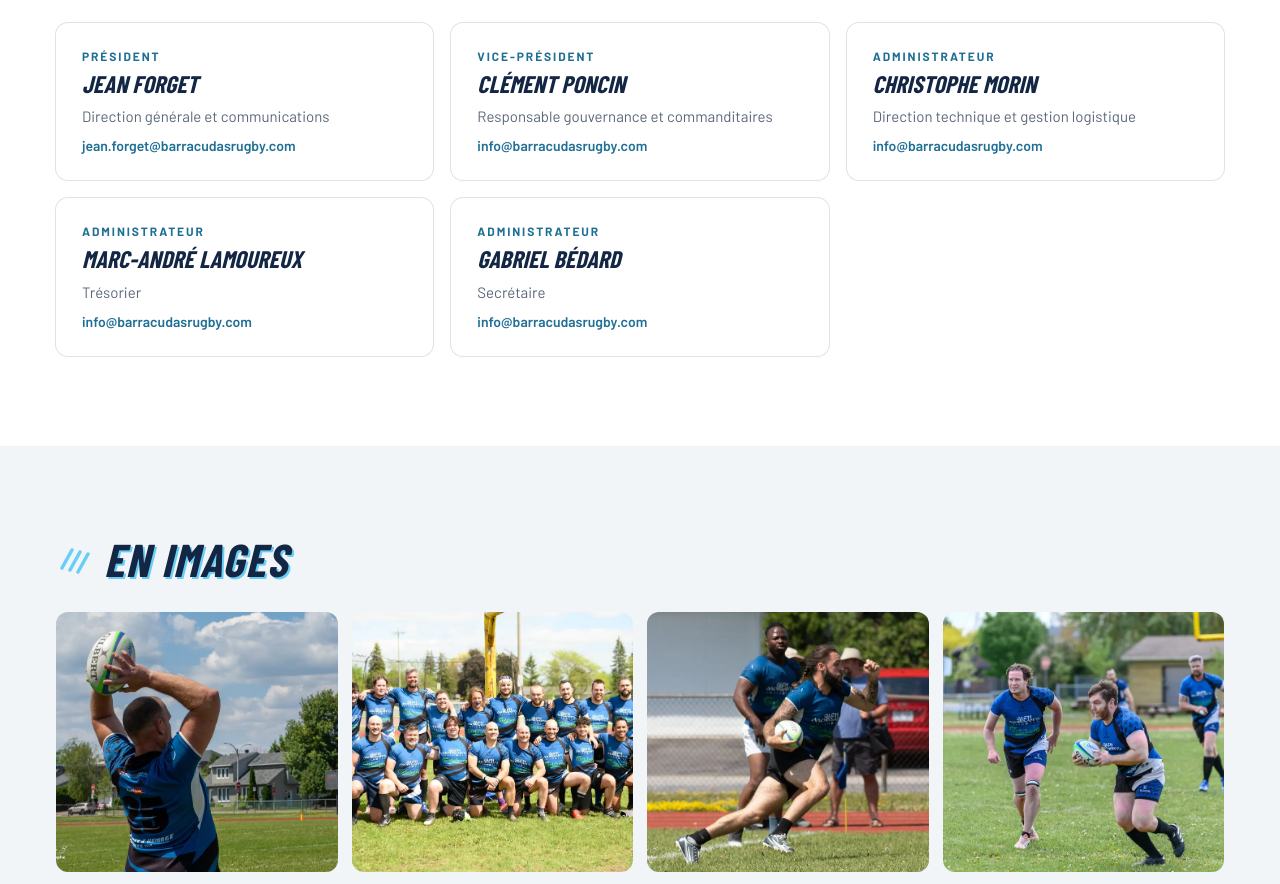
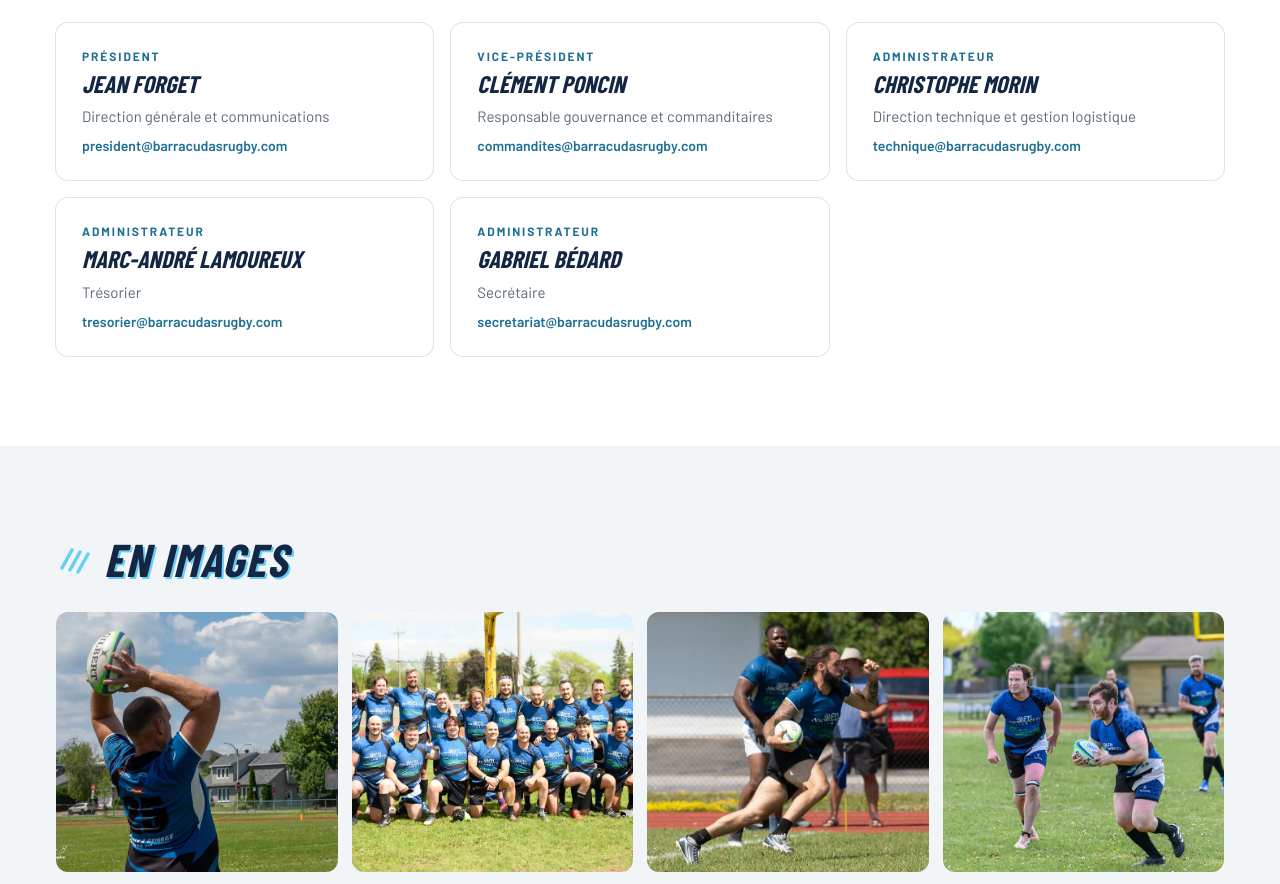
Before and after one commit to GuiPerron/barracudas-rugby, a Next.js app: page /le-club in a window 1280 px wide. Shown: the part 1700-2584 px from the top of the page. Built offline with nearby package versions, Linux system fonts and the light colour scheme; a web font is replaced by a local one.

Commit message:
Mise à jour du site
Co-Authored-By: Claude Opus 5.5 <noreply@anthropic.com>
Claude-Session: https://claude.ai/code/session_01QiViWP1P2yYScnPnzJqtqh

```diff
--- a/data/site.ts
+++ b/data/site.ts
@@ -78,9 +78,9 @@ export const CLUB = {
 
 // Conseil d'administration 2026-2027 (fourni par Guillaume, 8 oct. 2026)
 export const CA = [
-  { poste: "Président", role: "Direction générale et communications", nom: "Jean Forget", courriel: "jean.forget@barracudasrugby.com" },
-  { poste: "Vice-président", role: "Responsable gouvernance et commanditaires", nom: "Clément Poncin", courriel: "info@barracudasrugby.com" },
-  { poste: "Administrateur", role: "Direction technique et gestion logistique", nom: "Christophe Morin", courriel: "info@barracudasrugby.com" },
-  { poste: "Administrateur", role: "Trésorier", nom: "Marc-André Lamoureux", courriel: "info@barracudasrugby.com" },
-  { poste: "Administrateur", role: "Secrétaire", nom: "Gabriel Bédard", courriel: "info@barracudasrugby.com" },
+  { poste: "Président", role: "Direction générale et communications", nom: "Jean Forget", courriel: "president@barracudasrugby.com" },
+  { poste: "Vice-président", role: "Responsable gouvernance et commanditaires", nom: "Clément Poncin", courriel: "commandites@barracudasrugby.com" },
+  { poste: "Administrateur", role: "Direction technique et gestion logistique", nom: "Christophe Morin", courriel: "technique@barracudasrugby.com" },
+  { poste: "Administrateur", role: "Trésorier", nom: "Marc-André Lamoureux", courriel: "tresorier@barracudasrugby.com" },
+  { poste: "Administrateur", role: "Secrétaire", nom: "Gabriel Bédard", courriel: "secretariat@barracudasrugby.com" },
 ];
```
